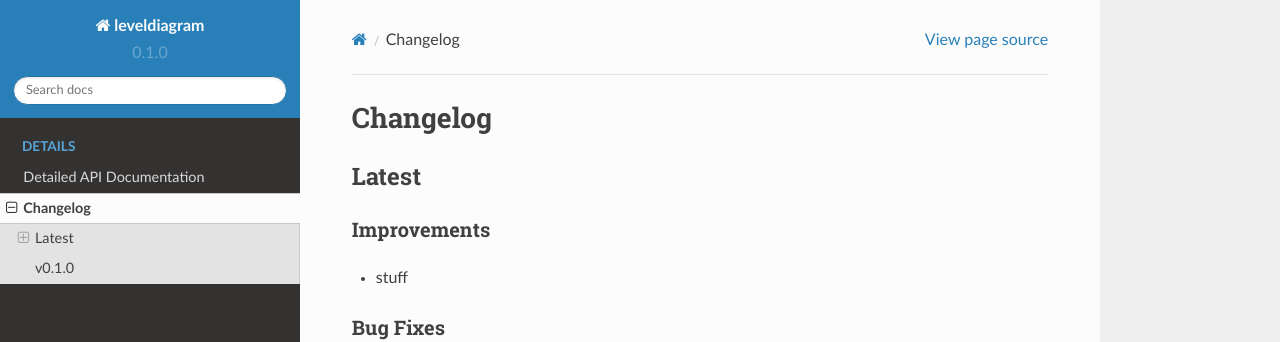
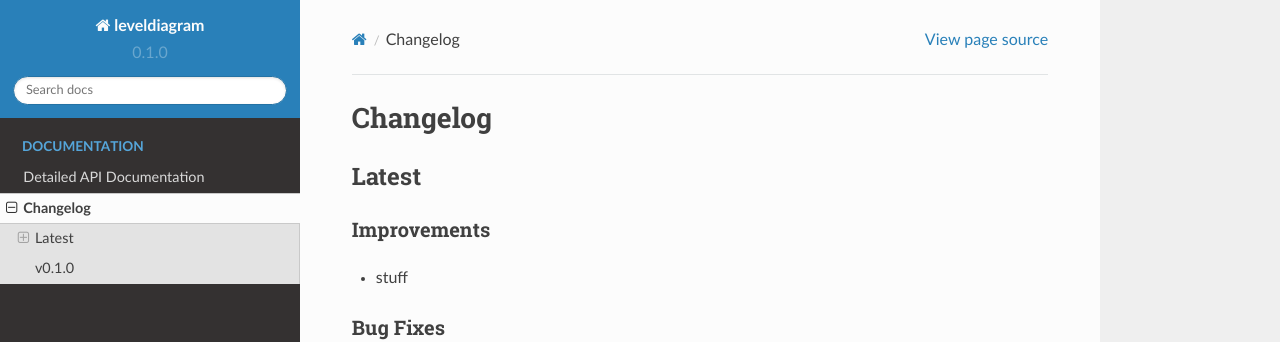
Before and after one commit to dihm/leveldiagram, a Sphinx documentation site: the page built from docs/source/changelog.rst, in a window 1280 px wide. Shown: the top 342 px of the page. Built offline with Sphinx 7.4.7 and the Read the Docs theme 2.0.0, drawn with Linux system fonts in a browser that asks for light colours; pages that are not in the unit, such as notebooks, are missing from menus.

```diff
--- a/docs/source/conf.py
+++ b/docs/source/conf.py
@@ -105,7 +105,7 @@ html_theme_options = {'navigation_depth': 3}
 
 # -- Options for LaTeX output ---------------------------------------------
 
-latex_engine = 'lualatex'
+latex_engine = 'pdflatex'
 
 latex_elements = {
 # The paper size ('letterpaper' or 'a4paper').
--- a/docs/source/index.rst
+++ b/docs/source/index.rst
@@ -4,14 +4,13 @@ leveldiagram
 
 A python library for generating AMO physics level diagrams with matplotlib.
 
-.. include:: Intro.rst
-
 .. toctree::
    :maxdepth: 2
    :hidden:
    :glob:
-   :caption: DETAILS
+   :caption: DOCUMENTATION
 
+   Intro
    detailed
    changelog
 
```
Also changed, not shown: 3 other files.
